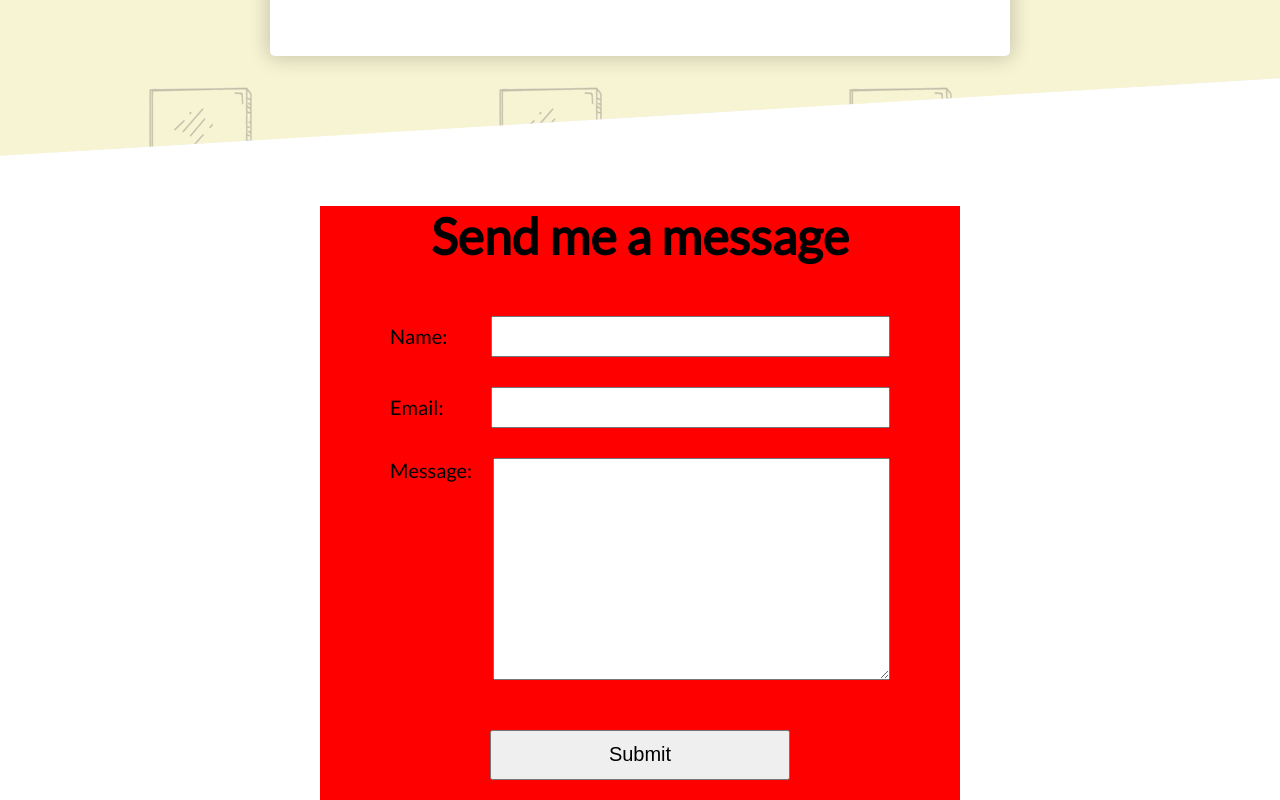
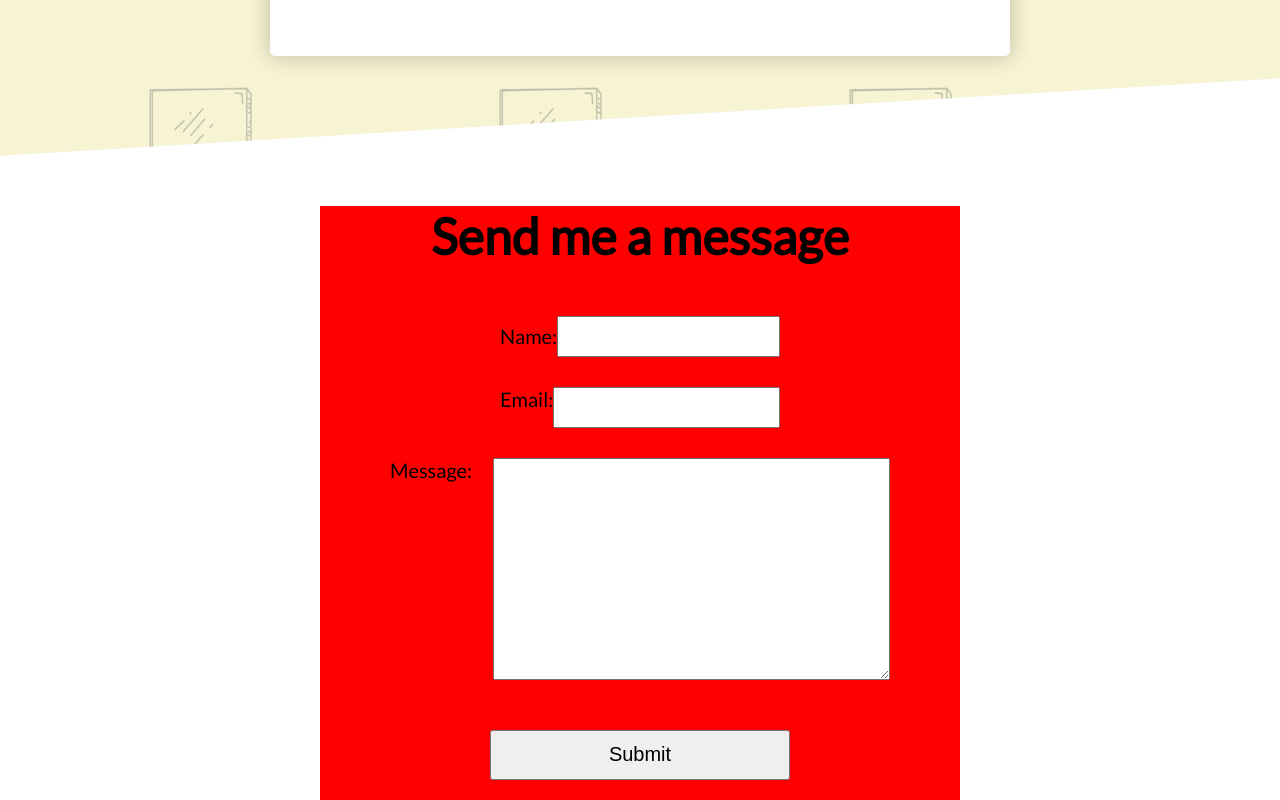
Before and after one commit to hjpunzalan/hjpunzalan.github.io, a React (Create React App) app: page / in a window 1280 px wide. Shown: the part 5560-6360 px from the top of the page. Built offline with nearby package versions, Linux system fonts and the light colour scheme.

Commit message:
realigning contact form

```diff
--- a/src/components/Contact/Contact.jsx
+++ b/src/components/Contact/Contact.jsx
@@ -8,7 +8,7 @@ export default class MyForm extends React.Component {
 		super(props);
 		this.submitForm = this.submitForm.bind(this);
 		this.state = {
-			status: ""
+			status: "",
 		};
 	}
 
@@ -21,6 +21,7 @@ export default class MyForm extends React.Component {
 					onSubmit={this.submitForm}
 					action="https://formspree.io/xbjkvkgb"
 					method="POST">
+					<div className={classes.info}>
 						<label htmlFor="name">
 							Name:
 							<input id="name" type="name" name="name" required />
@@ -29,6 +30,8 @@ export default class MyForm extends React.Component {
 							Email:
 							<input id="email" type="email" name="email" required />
 						</label>
+					</div>
+
 					<label htmlFor="message">
 						Message:
 						<textarea id="message" name="message" required />
```
Lines whose indentation alone changed are shown as unchanged.
